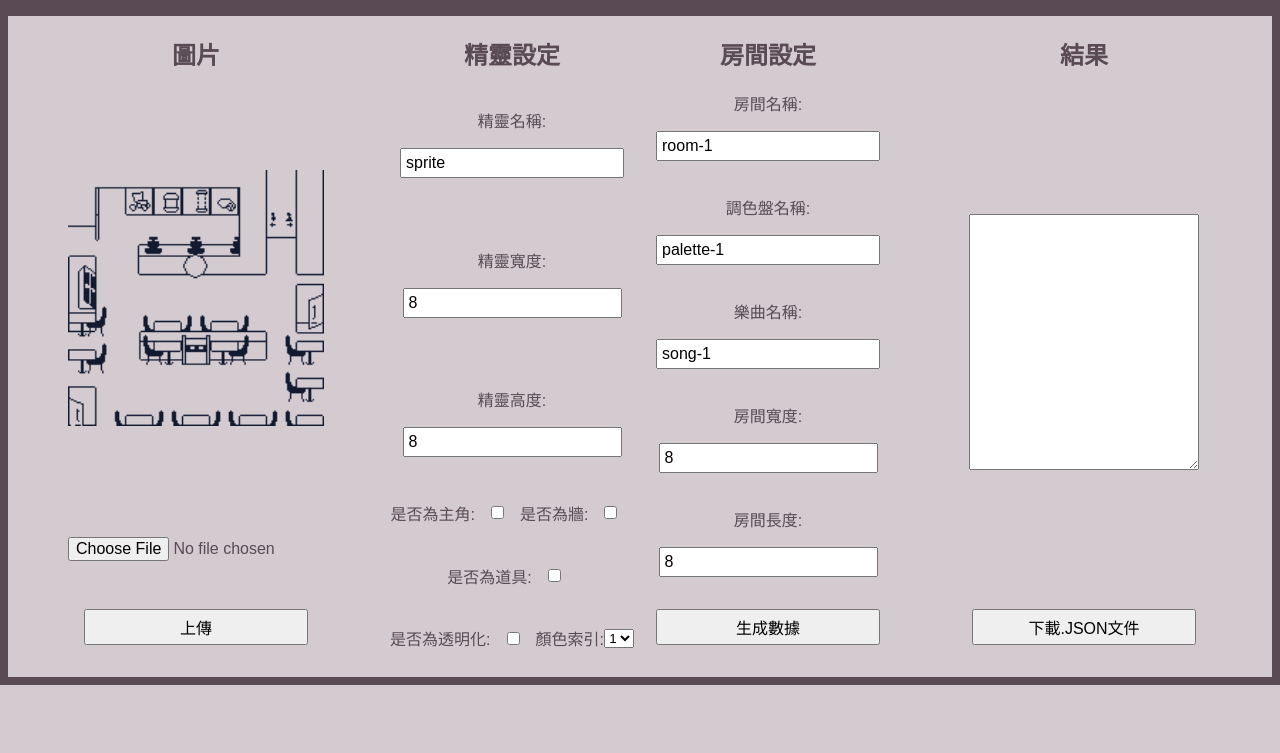
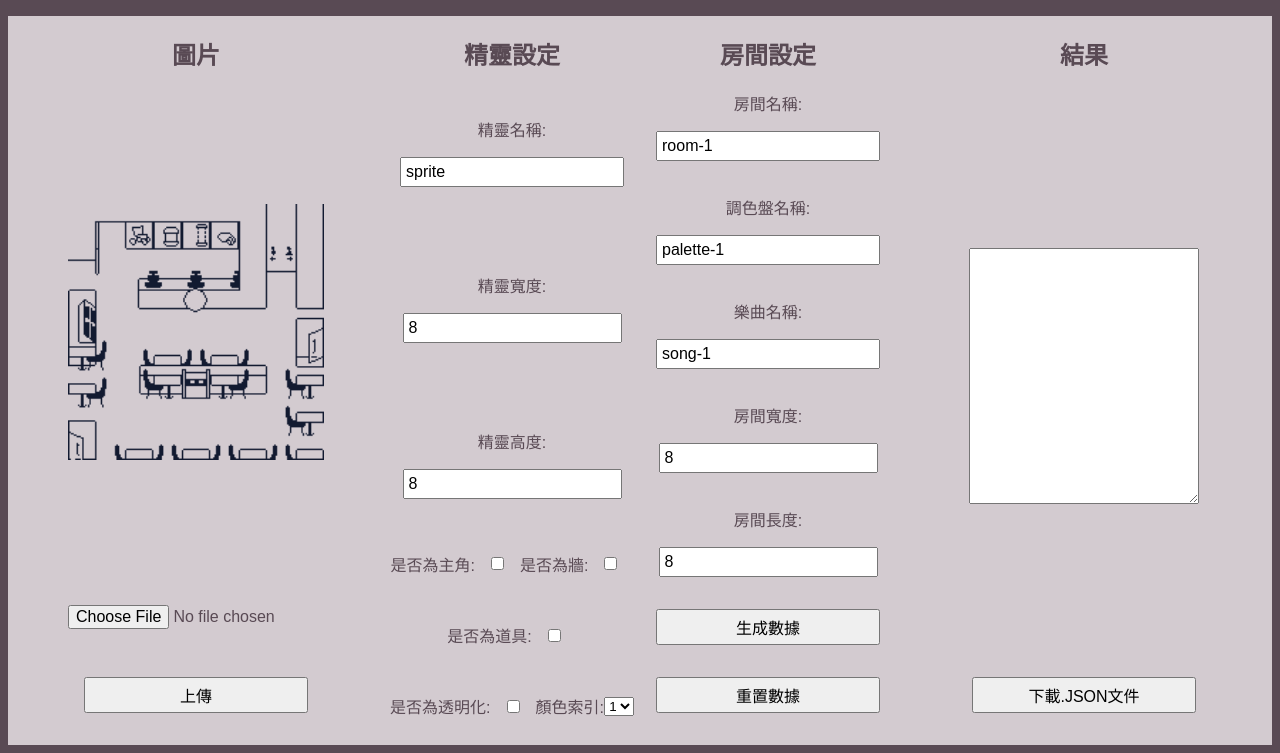
Before and after one commit to ebluvu/mosi_web_tool, a Flask app: page / in a window 1280 px wide. Shown: the part 153-906 px from the top of the page. Before the commit the page ends 838 px from the top, so only its background shows below. Run offline with Flask 3, Linux system fonts and the light colour scheme; some web fonts are replaced.

Commit message:
Update index.html

```diff
--- a/mosi_web_tool/templates/index.html
+++ b/mosi_web_tool/templates/index.html
@@ -57,6 +57,7 @@
                 <label>房間寬度: <input type="number" id="roomWidth" value="8"></label><br>
                 <label>房間長度: <input type="number" id="roomHeight" value="8"></label><br>
                 <button type="submit">生成數據</button>
+                <button type="button" id="clearButton">重置數據</button>
             </div>
         </div>
         </form>
@@ -151,6 +152,27 @@
             URL.revokeObjectURL(url);
         });
 
+        document.getElementById("clearButton").addEventListener("click", function () {
+            // 清空表單數據
+            const form = document.getElementById("dataForm");
+            form.reset();
+
+            // 清除圖片預覽
+            const preview = document.getElementById("imagePreview");
+            preview.src = "";
+
+            // 通知後端清除暫存檔案
+            fetch("/clear", { method: "POST" })
+            .then(response => {
+                if (response.ok) {
+                alert("數據已清除！");
+                } else {
+                alert("清除失敗，請重試！");
+                }
+            })
+            .catch(error => console.error("清除數據時發生錯誤：", error));
+        });
+
     </script>
 </body>
 </html>
```
